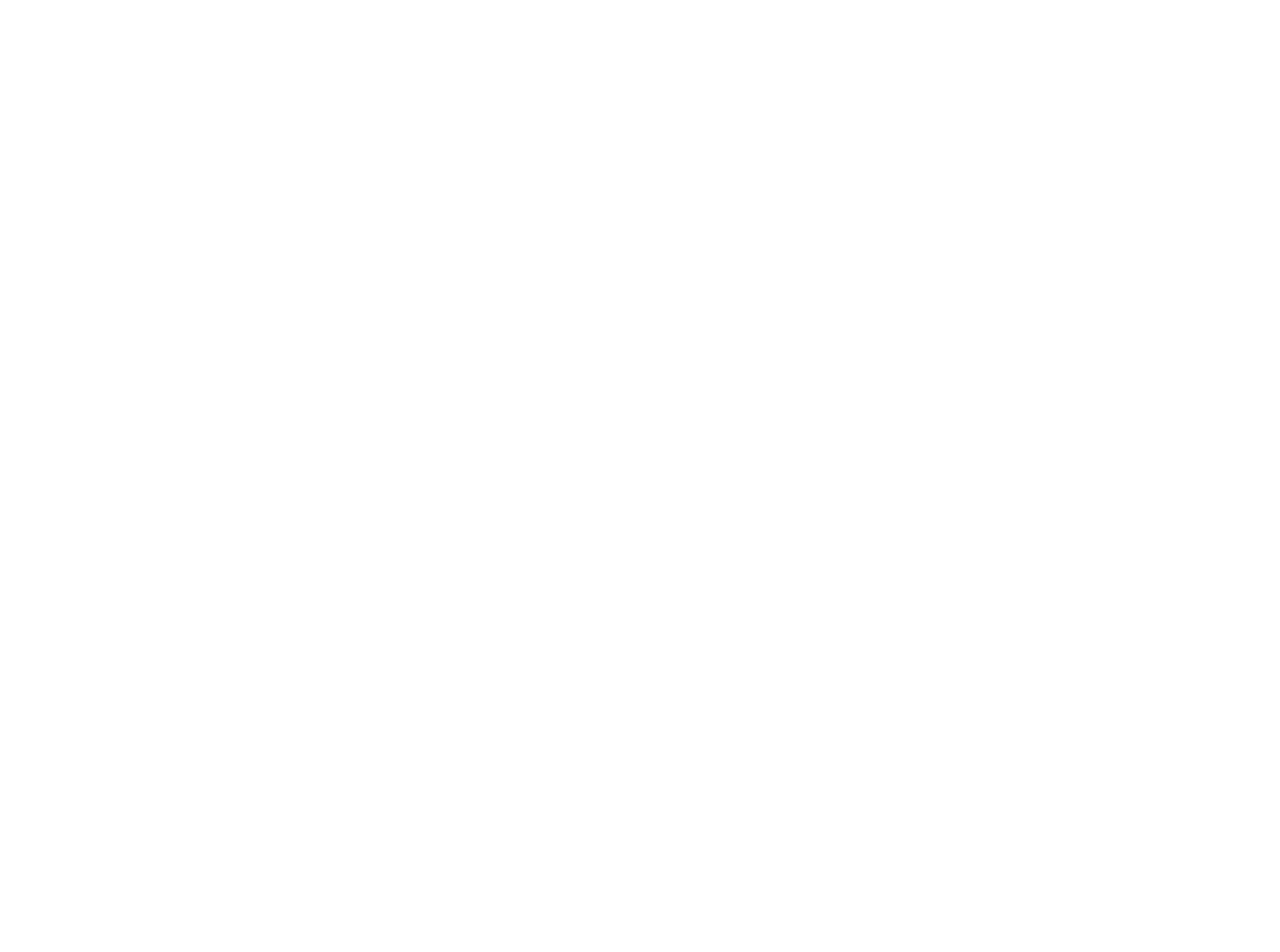
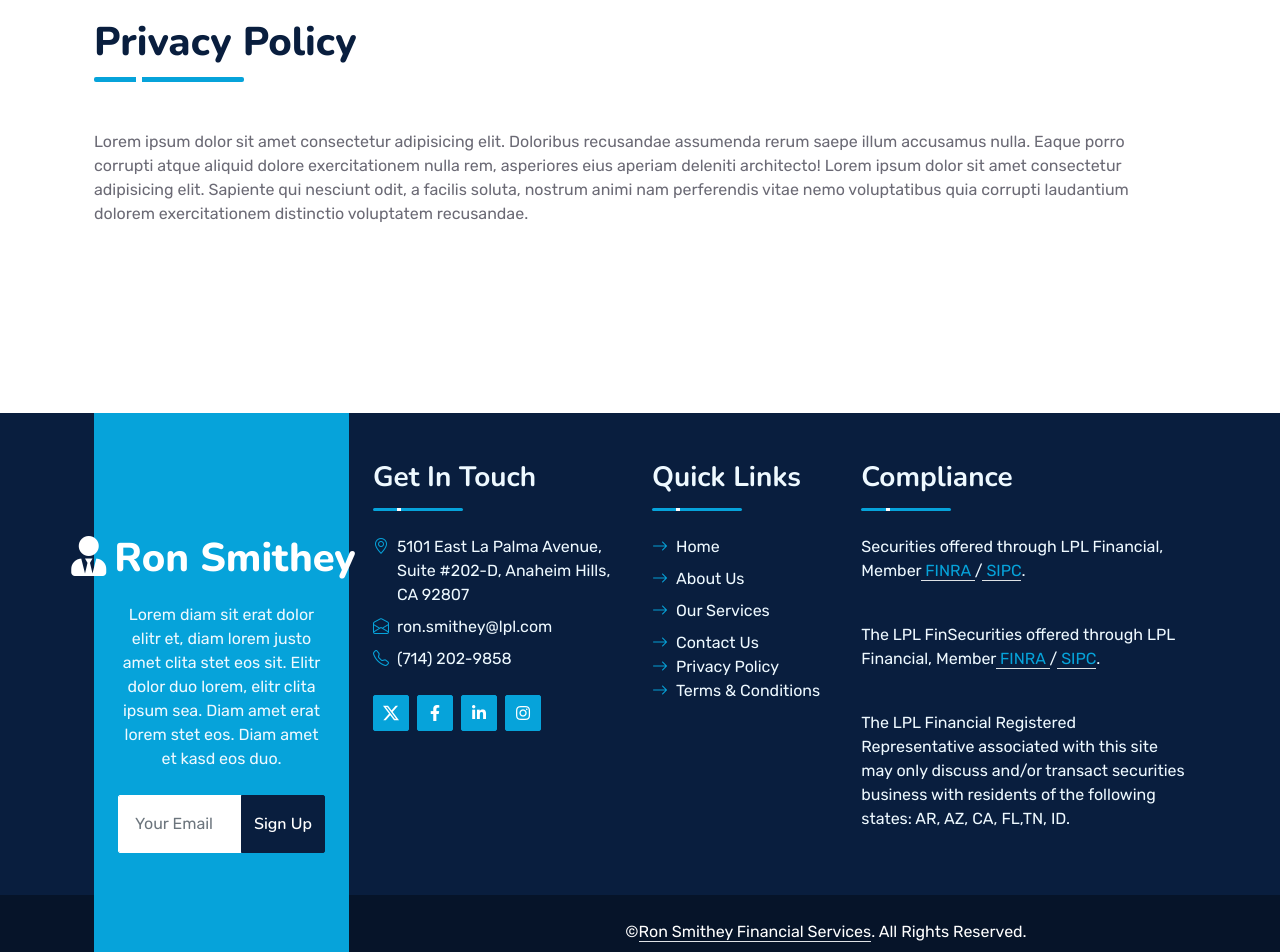
Before and after one commit to AidSucks/CSC131-Website, a Next.js app: page /legal/privacy-policy in a window 1280 px wide. Before the commit this address had no page. Shown: the part 480-1432 px from the top of the page. Before the commit the page ends 800 px from the top, so only its background shows below. Built offline with nearby package versions, Linux system fonts and the light colour scheme.

Commit message:
Implemented Privacy Policy and Terms & Conditions Pages

```diff
--- a/src/app/(home)/about/page.tsx
+++ b/src/app/(home)/about/page.tsx
@@ -11,7 +11,7 @@
 
       {/* <AboutPageComponent/> */}
 
-      <div className="container-fluid py-5 wow fadeInUp" data-wow-delay="0.1s">
+      <div className="container-fluid py-5 fadeInUp">
         <div className="container py-5">
             <div className="row g-5">
                 <div className="col-lg-7">
--- /dev/null
+++ b/src/app/(home)/legal/privacy-policy/page.tsx
@@ -0,0 +1,22 @@
+import PageTitle from "@/app/components/PageTitle";
+
+export default function page() {
+    return (
+
+        <div>
+            <PageTitle title="Privacy Policy" />
+
+            <div className="container">
+                <div className="section-title position-relative pb-3 mb-5">
+                    <h1 className="mb-0">Privacy Policy</h1>
+                </div>
+                <div className="mb-4">
+                    <p>
+                        Lorem ipsum dolor sit amet consectetur adipisicing elit. Doloribus recusandae assumenda rerum saepe illum accusamus nulla. Eaque porro corrupti atque aliquid dolore exercitationem nulla rem, asperiores eius aperiam deleniti architecto!
+                        Lorem ipsum dolor sit amet consectetur adipisicing elit. Sapiente qui nesciunt odit, a facilis soluta, nostrum animi nam perferendis vitae nemo voluptatibus quia corrupti laudantium dolorem exercitationem distinctio voluptatem recusandae.
+                    </p>
+                </div>
+            </div>
+        </div>
+    )
+}
--- a/src/app/components/Footer.tsx
+++ b/src/app/components/Footer.tsx
@@ -8,8 +8,8 @@
         <>
         <div className="container-fluid bg-dark text-light mt-5 fadeInUp">
         <div className="container">
-          <div className="row gx-5">
-            <div className="col-lg-4 col-md-6 footer-about">
+          <div className="row">
+            <div className="col-lg-3 col-md-6 footer-about">
               <div className="d-flex flex-column align-items-center justify-content-center text-center h-100 bg-primary p-4">
                 <Link href="/" className="navbar-brand">
                   <h1 className="m-0 text-white">
@@ -33,8 +33,8 @@
                 </form>
               </div>
             </div>
-            <div className="col-lg-8 col-md-6">
-              <div className="row gx-5">
+            <div className="col-lg-9 col-md-6">
+              <div className="row">
                 <div className="col-lg-4 col-md-12 pt-5 mb-5">
                   <div
                     className="section-title section-title-sm position-relative pb-3 mb-4">
@@ -59,7 +59,7 @@
                     <Link className="btn btn-primary btn-square" href={SocialMedia.instagram} target="_blank"><i className="fab fa-instagram fw-normal"></i></Link>
                   </div>
                 </div>
-                <div className="col-lg-4 col-md-12 pt-0 pt-lg-5 mb-5">
+                <div className="col-lg-3 col-md-12 pt-0 pt-lg-5 mb-5">
                   <div
                     className="section-title section-title-sm position-relative pb-3 mb-4">
                     <h3 className="text-light mb-0">Quick Links</h3>
@@ -69,16 +69,26 @@
                     <Link className="text-light mb-2" href="/about"><i className="bi bi-arrow-right text-primary me-2"></i>About Us</Link>
                     <Link className="text-light mb-2" href="/services"><i className="bi bi-arrow-right text-primary me-2"></i>Our Services</Link>
                     <Link className="text-light" href="/contact"><i className="bi bi-arrow-right text-primary me-2"></i>Contact Us</Link>
+                    <Link className="text-light" href="/legal/privacy-policy"><i className="bi bi-arrow-right text-primary me-2"></i>Privacy Policy</Link>
+                    <Link className="text-light" href="/legal/terms-conditions"><i className="bi bi-arrow-right text-primary me-2"></i>Terms & Conditions</Link>
                   </div>
                 </div>
-                <div className="col-lg-4 col-md-12 pt-0 pt-lg-5 mb-5">
+                <div className="col-lg-5 col-md-12 pt-0 pt-lg-5 mb-5">
                   <div className="section-title section-title-sm position-relative pb-3 mb-4">
                     <h3 className="text-light mb-0">Compliance</h3>
                   </div>
                   <div className="">
-                    <p>Securities offered through LPL Financial, Member FINRA/SIPC.</p>
+                    <p>Securities offered through LPL Financial, Member
+                    <Link className="text-blue border-bottom" target="_blank" href="http://www.finra.org/"> FINRA </Link>
+                    /
+                    <Link className="text-blue border-bottom" target="_blank" href="https://www.sipc.org/"> SIPC</Link>
+                    .</p>
                     <br/>
-                    <p>The LPL FinSecurities offered through LPL Financial, Member FINRA/SIPC.</p>
+                    <p>The LPL FinSecurities offered through LPL Financial, Member
+                    <Link className="text-blue border-bottom" target="_blank" href="http://www.finra.org/"> FINRA </Link>
+                    /
+                    <Link className="text-blue border-bottom" target="_blank" href="https://www.sipc.org/"> SIPC</Link>
+                    .</p>
                     <br/>
                     <p>
                       The LPL Financial Registered Representative associated with this site may only discuss and/or transact securities business with residents
```
Also changed, not shown: src/app/(home)/legal/terms-conditions/page.tsx (added, +22 -0 lines).
